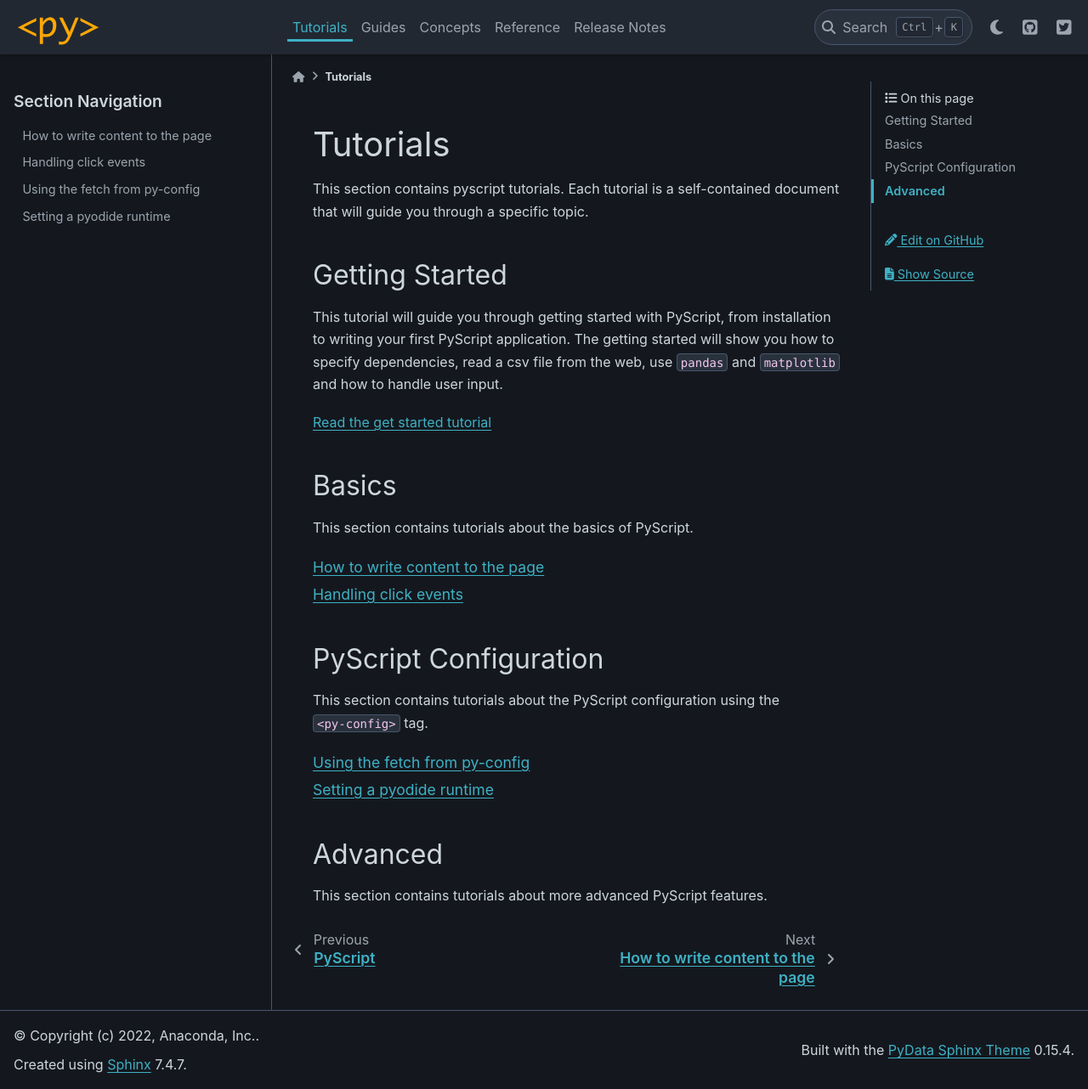
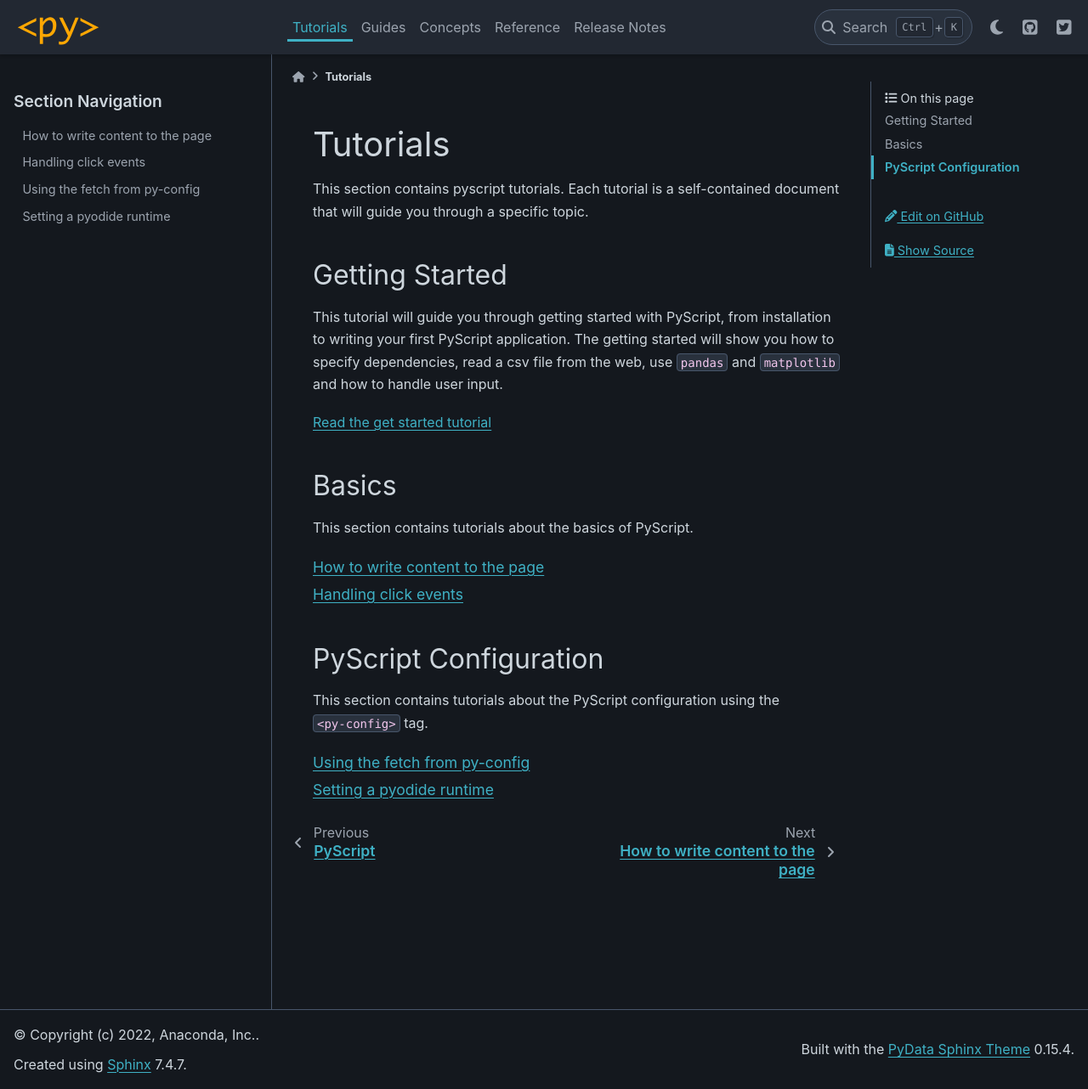
Before and after one commit to pyscript/pyscript, a Sphinx documentation site: the page built from docs/tutorials/index.md, in a window 1280 px wide and 1282 px high. Shown: the whole window at 85% size. Built offline with Sphinx 7.4.7 and the PyData theme 0.15.4, drawn with Linux system fonts in a browser that asks for light colours.

Commit message:
Remove advanced section for now

````diff
--- a/docs/tutorials/index.md
+++ b/docs/tutorials/index.md
@@ -35,7 +35,3 @@
 py-config-fetch
 py-config-runtime
 ```
-
-## Advanced
-
-This section contains tutorials about more advanced PyScript features.
````
